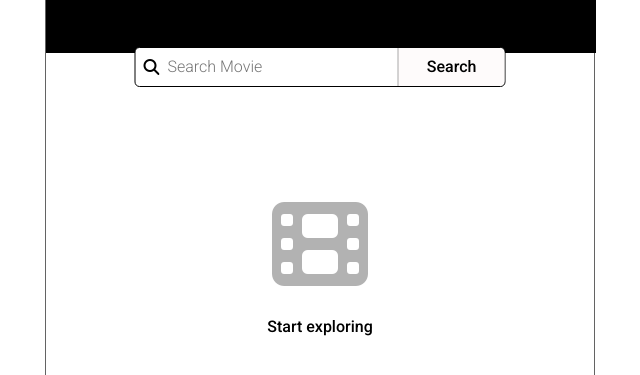
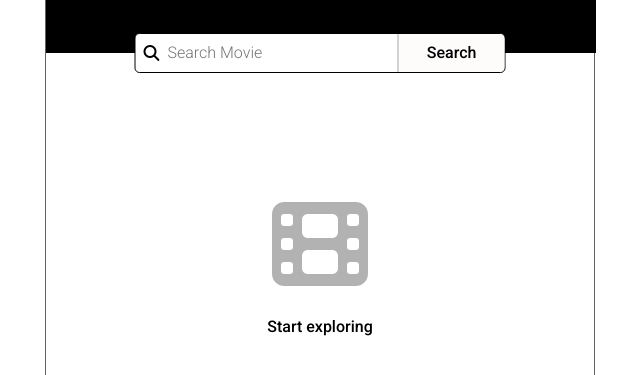
Before and after one commit to TommyOliveir/myMovieApp, a plain HTML site: page index.html in a window 1280 px wide. Shown: the part 97-472 px from the top of the page, without its empty margins (320-960 px from the left). Drawn offline with nearby package versions, Linux system fonts and the light colour scheme.

Commit message:
adjust input

```diff
--- a/index.css
+++ b/index.css
@@ -66,7 +66,7 @@ main {
   height: 2.5em;
   position: fixed;
   /* test */
-  top: 18%;
+  top: 130px;
   left: 50%;
   transform: translate(-50%, 0);
 
```
